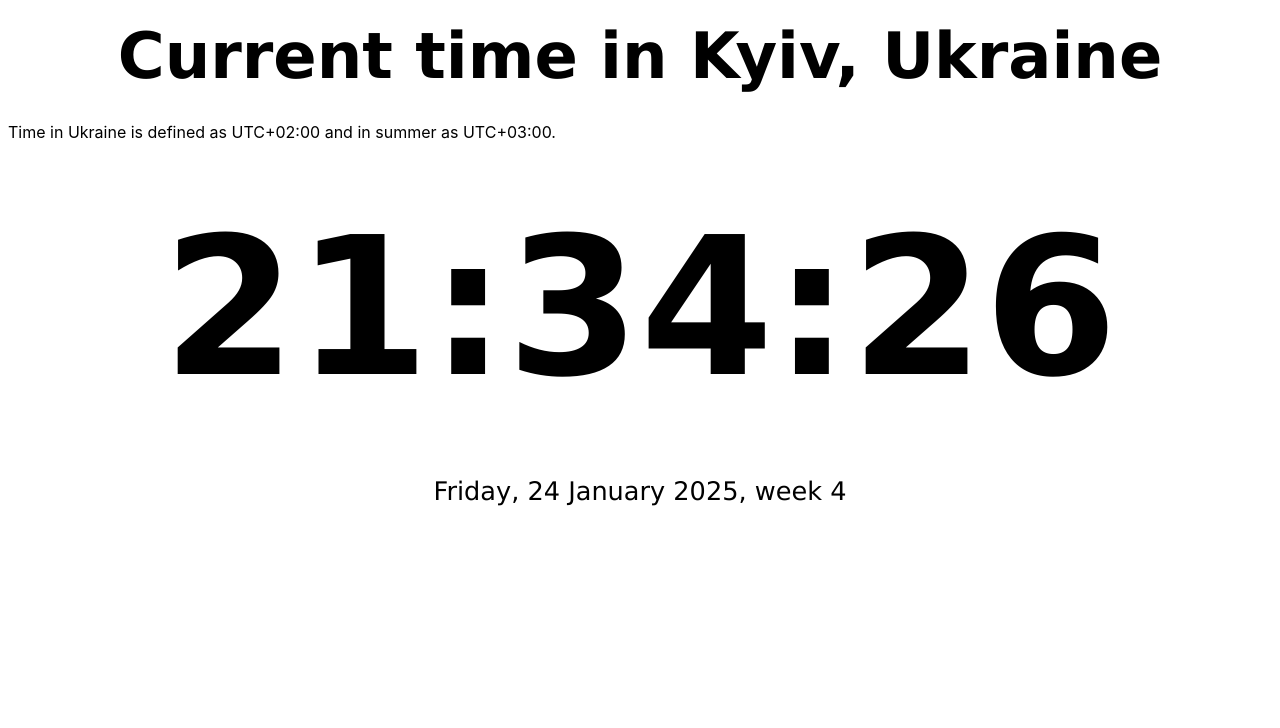
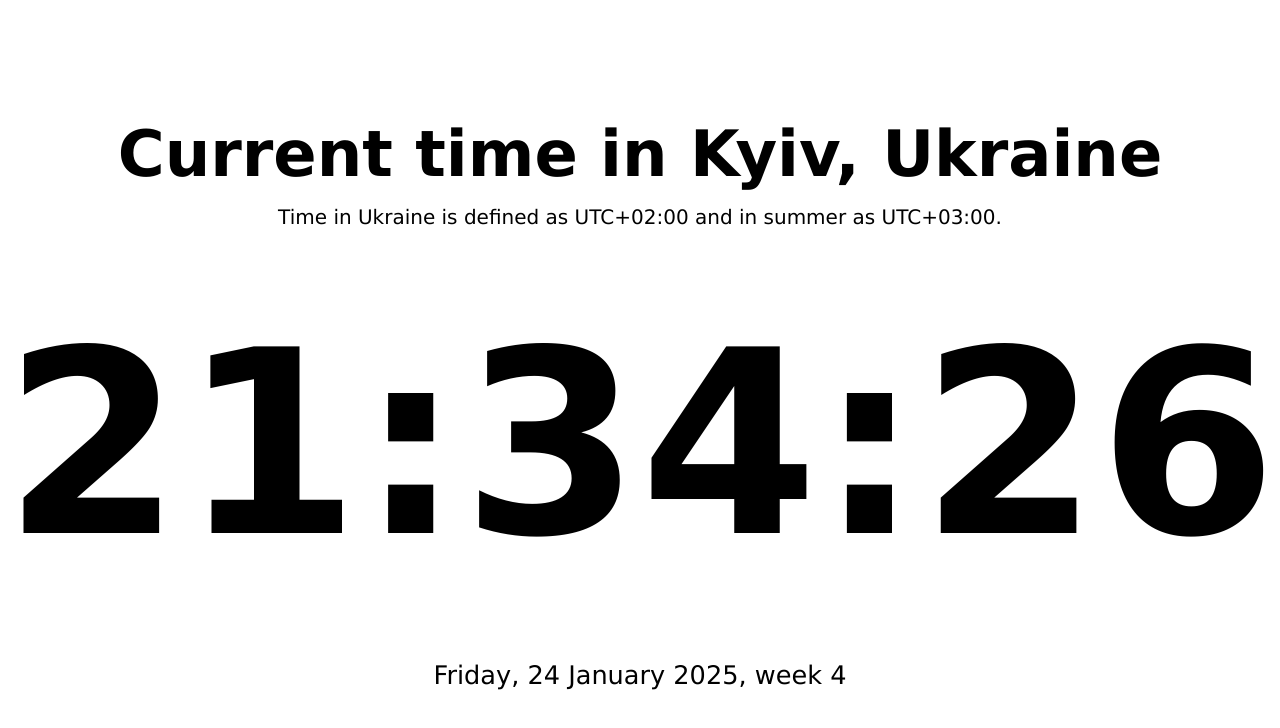
Before and after one commit to wonfii/react-clock, a React (Vite) app: page / in a window 1280 px wide. Shown: the top 728 px of the page. Built offline with nearby package versions, Linux system fonts and the light colour scheme.

Commit message:
Update index.css

```diff
--- a/src/index.css
+++ b/src/index.css
@@ -13,6 +13,17 @@
   -moz-osx-font-smoothing: grayscale;
 }
 
+body {
+  margin: 0;
+  padding: 0;
+  display: flex;
+  flex-direction: column;
+  justify-content: center;
+  align-items: center;
+  height: 100vh;
+  background-color: white;
+}
+
 .header {
   font-family: Verdana, Geneva, Tahoma, sans-serif;
   font-weight: bold;
@@ -22,11 +33,20 @@
   margin: 0;
 }
 
+.p{
+  font-family: Verdana, Geneva, Tahoma, sans-serif;
+  text-align: center;
+  margin: auto;
+  font-size: 20px;
+  color:black
+}
+
+
 .time {
   font-family: Verdana, Geneva, Tahoma, sans-serif;
   font-weight: bold;
   text-align: center;
-  font-size: 15vw;
+  font-size: 20vw;
   color: black;
   margin: 20px 0;
 }
```
